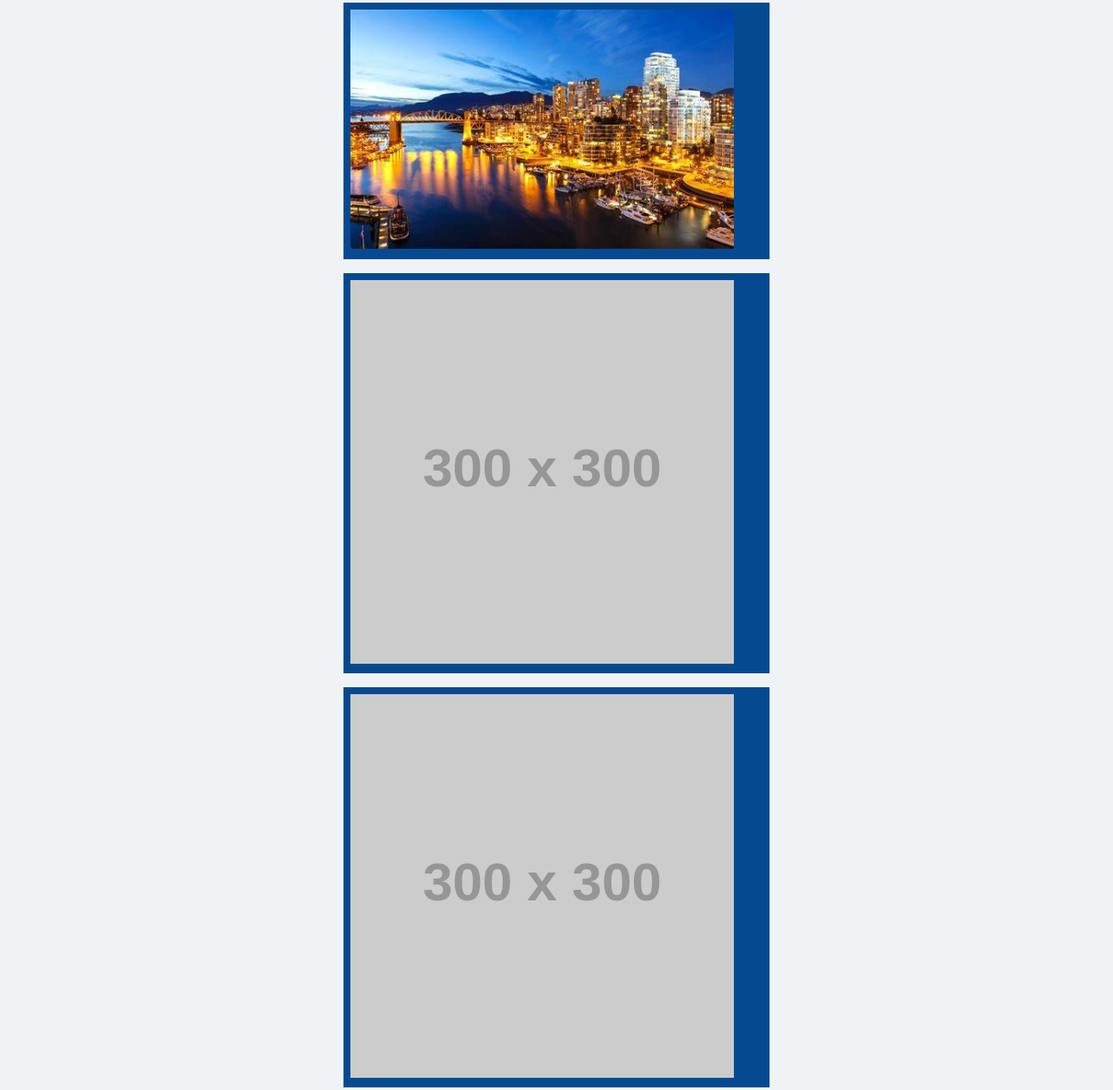
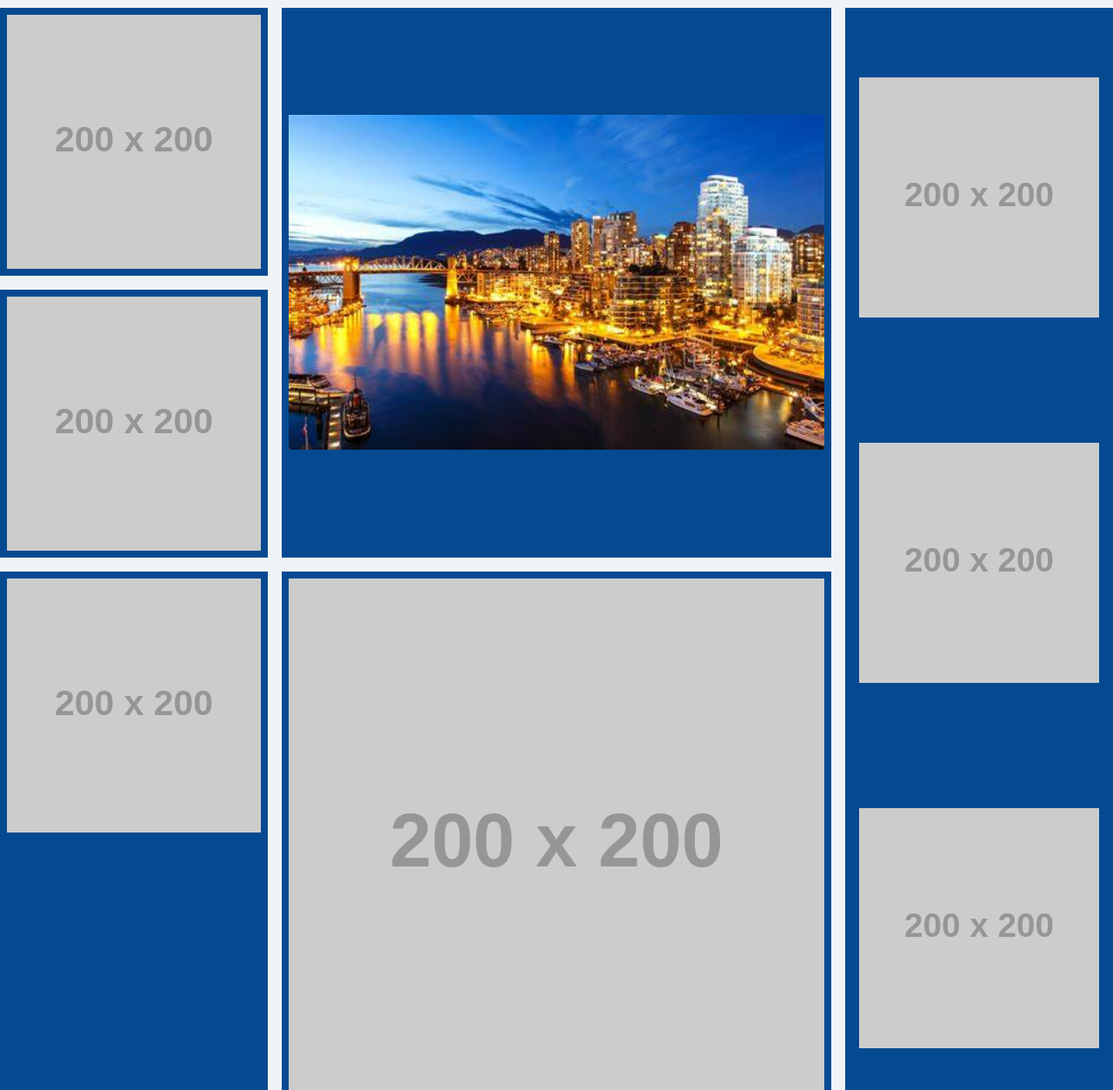
Before and after one commit to Jeremy-Diamond/wdd230, a plain HTML site: page chamber/index.html in a window 1280 px wide. Shown: the part 217-1470 px from the top of the page at 87% size. Drawn offline with nearby package versions, Linux system fonts and the light colour scheme; placeholder pictures from the web are drawn by us.

Commit message:
developed grid

```diff
--- a/chamber/css/large.css
+++ b/chamber/css/large.css
@@ -2,4 +2,39 @@
     nav ul li a{
         padding: .5rem 1rem;
     }
+
+    main{
+		grid-template-columns: 1fr 1fr 1fr 1fr;
+	}
+
+	.event{
+		grid-column: 1/2;
+        grid-row: 1/2;
+	}
+
+    .hero{
+		grid-column: 2/4;
+        grid-row: 1/3;
+	}
+	.news{
+		grid-column: 2/4;
+        grid-row: 3/4;
+	}
+
+	.spotlightcontainer{
+		justify-content: space-around;
+		flex-direction: column;
+		grid-column: 4/5;
+        grid-row: 1/4;
+	}
+	.join{
+        grid-column: 1/2;
+        grid-row: 3/4;
+	}
+
+    #spotlight3{
+        display: block;
+    }
+
+
  }
--- a/chamber/css/medium.css
+++ b/chamber/css/medium.css
@@ -17,4 +17,35 @@
 		display: block;
 		text-align: left;
 	}
+
+	main{
+		grid-template-columns: 1fr 1fr 1fr;
+	}
+
+	.hero{
+		grid-column: 1/4;
+	}
+	.news{
+		grid-column: 1/4;
+		grid-row: 2/3;
+	}
+
+	.spotlightcontainer{
+		display: flex;
+		justify-content: space-around;
+		flex-direction: row;
+		grid-column: 1/4;
+		grid-row: 3/4;
+	}
+	.join{
+		display: block;
+		grid-column: 1/4;
+		grid-row: 4/5;
+	}
+
+	.event{
+		grid-column: 1/3;
+	}
+
+
 }
--- a/chamber/css/small.css
+++ b/chamber/css/small.css
@@ -37,8 +37,9 @@ header{
 /*---------- Main ---------------  */
 
 main{
-    margin: 10px;
+    margin-top: 1rem;
     display: grid;
+    grid-template-columns: 1fr;
     grid-gap: 1rem;
     justify-content: center;
     align-content: center;
@@ -46,13 +47,29 @@ main{
 
 main div{
     background-color: #054A91;
+    display: flex;
+    padding: .5rem;
 }
 
 main div img{
     justify-items: center;
     text-align: center;
-    margin: .5rem;
-    width: 90%;
+    margin: auto;
+    width: 100%;
+}
+
+
+.spotlightcontainer{
+    display: flex;
+    flex-direction: column;
+}
+
+#spotlight3{
+    display: none;
+}
+
+.join{
+    display:none
 }
 
 
--- a/chamber/index.html
+++ b/chamber/index.html
@@ -46,16 +46,27 @@
             <img src="images/diamondcityscape.jpg" alt="Diamond City Skape">
         </div>
         <div class="event">
-            <img src="https://via.placeholder.com/300x300.png?text=Event placeholder" alt="Event picture">
+            <img src="https://via.placeholder.com/200x200.png?text=Event placeholder" alt="Event picture">
         </div>
         <div class="weather">
-            <img src="https://via.placeholder.com/300x300.png?text=Weather placeholder" alt="Event picture">
+            <img src="https://via.placeholder.com/200x200.png?text=Weather placeholder" alt="Weather Picture">
         </div>
         <div class="news">
-            <img src="https://via.placeholder.com/300x300.png?text=news placeholder" alt="Event picture">
+            <img src="https://via.placeholder.com/200x200.png?text=news placeholder" alt="News Picture">
+        </div>
+        <div class="spotlightcontainer">
+            <div id="spotlight1">
+                <img src="https://via.placeholder.com/200x200.png?text=Spotlight 1" alt="Spotlight 1">
+            </div>
+            <div id="spotlight2">
+                <img src="https://via.placeholder.com/200x200.png?text=Spotlight 2" alt="Spotlight 2">
+            </div>
+            <div id="spotlight3">
+                <img src="https://via.placeholder.com/200x200.png?text=Spotlight 3" alt="Spotlight 3">
+            </div>
         </div>
         <div class="join">
-            <img src="https://via.placeholder.com/300x300.png?text=Join placeholder" alt="Event picture">
+            <img src="https://via.placeholder.com/200x200.png?text=Join placeholder" alt="Event picture">
         </div>
     </main>
     <footer>
```
